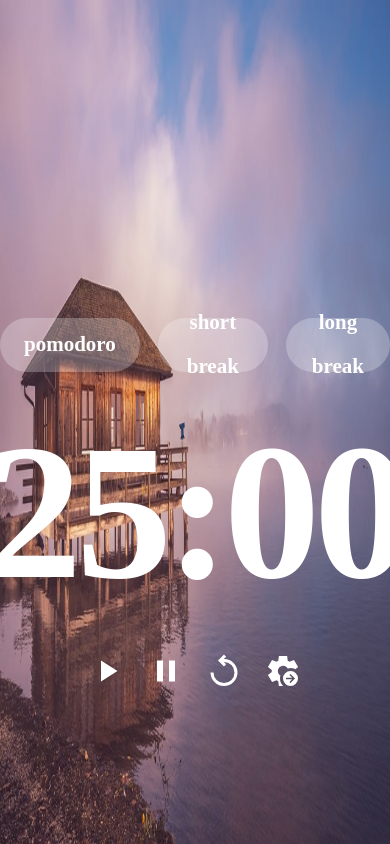
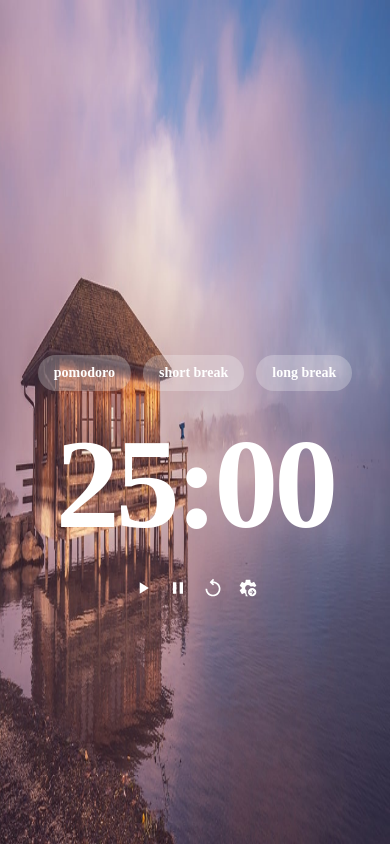
Before and after one commit to Gyu010/pomodoro, a plain HTML site: page index.html in a window 390 px wide. Drawn offline with Linux system fonts and the light colour scheme.

Commit message:
Update style.css

```diff
--- a/style.css
+++ b/style.css
@@ -3,6 +3,21 @@
     padding: 0;
     height: 100%;
     overflow: hidden;
+  }
+  @media (min-width: 1024px) {
+    body {
+    zoom: 150%;
+    }
+  }
+
+  @media (max-width: 600px) {
+    #pomodoro-timer {
+    font-size: 4rem;
+    }
+    #pomodoro-clock-actions svg {
+      width: 20px;
+      height: 20px;
+    }
   }
   body{
     display: flex;
@@ -11,8 +26,6 @@
     align-items: stretch;
     color: #fff;
     font-weight: 600;
-    zoom: 150%;
-
   }
   #bg-wrap {
     position: fixed;
```
